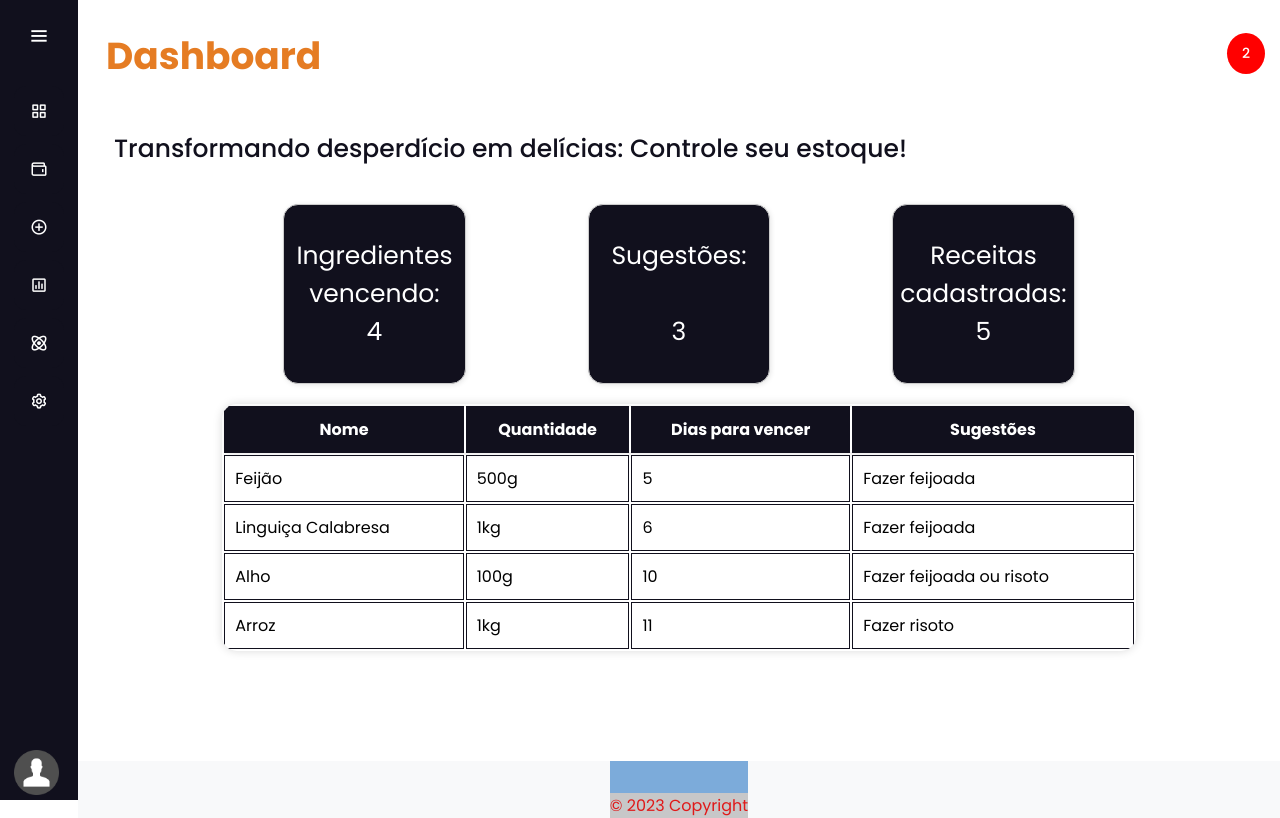
After one commit to GrupoESW/estoqueinteligente-webapp, a Flask app: page /dashboard in a window 1280 px wide. The commit adds this page. Run offline with Flask 3, Linux system fonts and the light colour scheme.

Commit message:
nova versão do dash

```diff
--- a/app/app.py
+++ b/app/app.py
@@ -11,6 +11,10 @@ def home():
 def login():
     return render_template('login.html')
 
+@app.route('/dashboard')
+def dashboard():
+    return render_template('dash.html')
+
 if __name__ == '__main__':
     port_number = 80
     app.run(debug=True, host='0.0.0.0', port=port_number)
--- /dev/null
+++ b/app/static/dashboard.css
@@ -0,0 +1,397 @@
+/* Google Font Link */
+@import url('https://fonts.googleapis.com/css2?family=Poppins:wght@200;300;400;500;600;700&display=swap');
+* {
+  margin: 0;
+  padding: 0;
+  box-sizing: border-box;
+  font-family: "Poppins" , sans-serif;
+}
+.texto-colorido {
+  padding: 10px;
+  color:#E57C23; /* Aqui você pode usar qualquer cor que desejar, como "red", "green", "#FFA500", etc. */
+}
+.sidebar{
+  position: fixed;
+  left: 0;
+  top: 0;
+  height: 100%;
+  width: 78px;
+  background: #11101D;
+  padding: 6px 14px;
+  z-index: 99;
+  transition: all 0.5s ease;
+}
+.sidebar.open{
+  width: 300px;
+}
+.sidebar .logo-details{
+  height: 60px;
+  display: flex;
+  align-items: center;
+  position: relative;
+}
+.sidebar .logo-details .icon{
+  opacity: 0;
+  transition: all 0.5s ease;
+}
+.sidebar .logo-details .logo_name{
+  color: hsl(0, 0%, 100%);
+  font-size: 20px;
+  font-weight: 600;
+  padding: 20%;
+  opacity: 0;
+  transition: all 0.5s ease;
+}
+.sidebar.open .logo-details .icon,
+.sidebar.open .logo-details .logo_name{
+  opacity: 1;
+}
+
+.sidebar .logo-details #btn{
+  position: absolute;
+  top: 50%;
+  right: 0;
+  transform: translateY(-50%);
+  font-size: 22px;
+  transition: all 0.4s ease;
+  font-size: 23px;
+  text-align: center;
+  cursor: pointer;
+  transition: all 0.5s ease;
+}
+.sidebar.open .logo-details #btn{
+  text-align: right;
+}
+.sidebar i{
+  color: #fff;
+  height: 60px;
+  min-width: 50px;
+  font-size: 28px;
+  text-align: center;
+  line-height: 60px;
+}
+.sidebar .nav-list{
+  margin-top: 20px;
+  height: 100%;
+
+}
+.sidebar li{
+  position: relative;
+  margin: 8px 0;
+  list-style: none;
+}
+.sidebar li .tooltip{
+  position: absolute;
+  top: -20px;
+  left: calc(100% + 15px);
+  z-index: 3;
+  background: #fff;
+  box-shadow: 0 5px 10px rgba(0, 0, 0, 0.3);
+  padding: 6px 12px;
+  border-radius: 4px;
+  font-size: 15px;
+  font-weight: 400;
+  opacity: 0;
+  white-space: nowrap;
+  pointer-events: none;
+  transition: 0s;
+}
+.sidebar li:hover .tooltip{
+  opacity: 1;
+  pointer-events: auto;
+  transition: all 0.4s ease;
+  top: 50%;
+  transform: translateY(-50%);
+}
+.sidebar.open li .tooltip{
+  display: none;
+}
+.sidebar input{
+  font-size: 15px;
+  color: #FFF;
+  font-weight: 400;
+  outline: none;
+  height: 50px;
+  width: 100%;
+  width: 50px;
+  border: none;
+  border-radius: 12px;
+  transition: all 0.5s ease;
+  background: #1d1b31;
+}
+.sidebar.open input{
+  padding: 0 20px 0 50px;
+  width: 100%;
+}
+.sidebar .bx-search{
+  position: absolute;
+  top: 50%;
+  left: 0;
+  transform: translateY(-50%);
+  font-size: 22px;
+  background: #1d1b31;
+  color: #FFF;
+}
+.sidebar.open .bx-search:hover{
+  background: #1d1b31;
+  color: #FFF;
+}
+.sidebar .bx-search:hover{
+  background: #FFF;
+  color: #11101d;
+}
+.sidebar li a{
+  display: flex;
+  height: 100%;
+  width: 100%;
+  border-radius: 12px;
+  align-items: center;
+  text-decoration: none;
+  transition: all 0.4s ease;
+  background: #11101D;
+}
+.sidebar li a:hover{
+  background: #FFF;
+}
+.sidebar li a .links_name{
+  color: #fff;
+  font-size: 15px;
+  font-weight: 400;
+  white-space: nowrap;
+  opacity: 0;
+  pointer-events: none;
+  transition: 0.4s;
+}
+.sidebar.open li a .links_name{
+  opacity: 1;
+  pointer-events: auto;
+}
+.sidebar li a:hover .links_name,
+.sidebar li a:hover i{
+  transition: all 0.5s ease;
+  color: #11101D;
+}
+.sidebar li i{
+  height: 50px;
+  line-height: 50px;
+  font-size: 18px;
+  border-radius: 12px;
+}
+.sidebar li.profile{
+  position: fixed;
+  height: 60px;
+  width: 78px;
+  left: 0;
+  bottom: -8px;
+  padding: 10px 14px;
+  background: #11101D;
+  transition: all 0.5s ease;
+  overflow: hidden;
+}
+.sidebar.open li.profile{
+  width: 300px;
+}
+.sidebar li .profile-details{
+  display: flex;
+  align-items: center;
+  flex-wrap: nowrap;
+}
+.sidebar li img{
+  height: 45px;
+  width: 45px;
+  object-fit: cover;
+  border-radius: 6px;
+  margin-right: 10px;
+}
+.sidebar li.profile .name,
+.sidebar li.profile .job{
+  font-size: 15px;
+  font-weight: 400;
+  color: #fff;
+  white-space: nowrap;
+}
+.sidebar li.profile .job{
+  font-size: 12px;
+}
+.sidebar .profile #log_out{
+  position: absolute;
+  top: 50%;
+  right: 0;
+  transform: translateY(-50%);
+  background: #1d1b31;
+  width: 100%;
+  height: 60px;
+  line-height: 60px;
+  border-radius: 0px;
+  transition: all 0.5s ease;
+}
+.sidebar.open .profile #log_out{
+  width: 50px;
+  background: none;
+}
+.home-section{
+  position: relative;
+  background: #ffffff;
+  min-height: 100vh;
+  top: 0;
+  left: 78px;
+  width: calc(100% - 78px);
+  transition: all 0.5s ease;
+  z-index: 2;
+}
+.sidebar.open ~ .home-section{
+  left: 300px;
+  width: calc(100% - 300px);
+}
+.home-section .text{
+  display: flex;
+  color: #11101d;
+  font-size: 25px;
+  font-weight: 500;
+  margin: 18px
+}
+@media (max-width: 420px) {
+  .sidebar li .tooltip{
+    display: none;
+  }
+}
+.home-section{
+  align-items: center;
+}
+
+
+/* CSS do footer */
+
+/* Estilos para o footer */
+.footer {
+  position: absolute;
+  bottom: 0;
+  width: 100%;
+  background-color: #f8f9fa; /* Cor de fundo do footer */
+  display: flex;
+  flex-direction: column;
+  align-items: center;
+}
+
+/* Estilos para os ícones de mídia social no footer */
+.footer .btn-floating {
+  display: flex;
+  align-items: center;
+  justify-content: center;
+  width: 40px;
+  height: 40px;
+  border-radius: 50%;
+  margin: 5px;
+  font-size: 18px;
+  text-align: center;
+}
+
+/* Estilos para o texto do footer */
+.footer .text-white {
+  color: #e01919; /* Cor do texto */
+}
+
+/* Estilos para o link no footer */
+.footer .text-white:hover {
+  color: #1b7ad8; /* Cor do texto ao passar o mouse */
+  text-decoration: none;
+}
+
+/* Estilos para a seção de mídia social no footer */
+.footer .mb-4 {
+  padding-top: 1rem;
+  padding-bottom: 1rem;
+  background-color: #7cabda; /* Cor de fundo da seção de mídia social */
+  display: flex;
+  align-items: center;
+}
+
+/* Estilos para a seção de copyright no footer */
+.footer .p-3 {
+  background-color: rgba(0, 0, 0, 0.2); /* Cor de fundo da seção de copyright */
+}
+
+/* Estilos para o link no footer */
+.footer a {
+  color: #000000; /* Cor do link */
+}
+
+/* Estilos para o link no footer quando hover */
+.footer a:hover {
+  color: #333333; /* Cor do link ao passar o mouse */
+}
+
+
+
+.notification {
+    position: absolute;
+    right: 15px;
+    top: 15px;
+    padding: 10px 15px;
+    background: red;
+    color: white;
+    border-radius: 50%;
+    font-size: 14px;
+  }
+
+  .panel {
+    width: 20%;
+    height: 180px;
+    margin: 0 auto;
+    border: 1px solid #ccc;
+    border-radius: 15px;
+    box-shadow: 1px 1px 5px rgba(0, 0, 0, .1);
+    background-color: #11101D;
+    text-align: center;
+    align-items: center;
+    display: flex;
+    justify-content: center;
+    flex-direction: column;
+    font-size: 25px;
+    color: #fff;
+  }
+
+  .panel-title .panel-value {
+    margin-bottom: 10px;
+  }
+
+  .panels {
+    display: flex;
+    flex-wrap: wrap;
+    margin: 0 auto;
+    width: 76%;
+    transition: 0.5s;
+    align-items: center;
+    justify-content: center;
+  }
+
+  .table {
+    display: flex;
+    flex-wrap: wrap;
+    margin: 0 auto;
+    width: 76%;
+    transition: 0.5s;
+    align-items: center;
+    justify-content: center;
+  }
+
+  .rounded-table {
+    border-radius: 15px;
+    overflow: hidden;
+    box-shadow: 0 0 10px rgba(0,0,0,0.15);
+    margin-top: 20px;
+    width: 100%;
+  }
+
+  .rounded-table th, .rounded-table td {
+    padding: 10px;
+    border: 1px solid #11101D;
+  }
+
+  .rounded-table thead {
+    border: 1px solid #11101D;
+    border-radius: 5px;
+    box-shadow: 1px 1px 5px rgba(0, 0, 0, .1);
+    background-color: #11101D;
+    color: #fff;
+  }
--- /dev/null
+++ b/app/templates/dash.html
@@ -0,0 +1,206 @@
+<!DOCTYPE html>
+<!-- Created by CodingLab |www.youtube.com/CodingLabYT-->
+<html lang="en" dir="ltr">
+  <head>
+    <meta charset="UTF-8">
+    <title> Responsive Sidebar Menu  | Meta Milionári </title>
+    <link rel="stylesheet" href="{{ url_for('static', filename='dashboard.css') }}">
+    <!-- Boxicons CDN Link -->
+     <link href='https://unpkg.com/boxicons@2.0.7/css/boxicons.min.css' rel='stylesheet'>
+     <meta name="viewport" content="width=device-width, initial-scale=1.0">
+     <link rel="stylesheet" href="https://cdnjs.cloudflare.com/ajax/libs/font-awesome/6.0.0-beta3/css/all.min.css">
+   </head>
+<body>
+
+  <div class="sidebar">
+
+    <div class="logo-details">
+
+        <div class="logo_name">&nbsp;&nbsp;&nbsp;DISPENSA INTELIGENTE</div>
+
+        <i class='bx bx-menu' id="btn" ></i>
+    </div>
+
+
+    <ul class="nav-list">
+   <!--  <li>
+          <i class='bx bx-search' ></i>
+         <input type="text" placeholder="Search...">
+         <span class="tooltip">Buscar...</span>
+      </li> -->
+
+
+      <li>
+        <a href="#">
+          <i class='bx bx-grid-alt'></i>
+          <span class="links_name">Dashboard</span>
+        </a>
+         <span class="tooltip">Dashboard</span>
+      </li>
+      <li>
+       <a href="#">
+         <i class='bx bx-wallet' ></i>
+         <span class="links_name">Estoque</span>
+       </a>
+       <span class="tooltip">Estoque</span>
+     </li>
+     <li>
+       <a href="#">
+         <i class='bx bx-plus-circle' ></i>
+         <span class="links_name">Receitas</span>
+       </a>
+       <span class="tooltip">Receitas</span>
+     </li>
+     <li>
+       <a href="#">
+         <i class='bx bx-bar-chart-square' ></i>
+         <span class="links_name">Sugestões</span>
+       </a>
+       <span class="tooltip">Sugestões</span>
+     </li>
+     <li>
+       <a href="#">
+         <i class='bx bx-atom' ></i>
+         <span class="links_name">Alertas</span>
+       </a>
+       <span class="tooltip">Alertas</span>
+     </li>
+     <li>
+       <a href="#">
+         <i class='bx bx-cog' ></i>
+         <span class="links_name">Configurações</span>
+       </a>
+       <span class="tooltip">Configurações</span>
+     </li>
+
+     <br><br><br><br>
+
+
+
+     <li class="profile">
+         <div class="profile-details">
+           <img src="{{ url_for('static', filename='user.png') }}" alt="profileImg">
+           <div class="name_job">
+             <div class="name">&nbsp;&nbsp;&nbsp; Usuário Fulano</div>
+             <div class="job">&nbsp;&nbsp;&nbsp;Id: 123456789</div>
+           </div>
+         </div>
+     </li>
+    </ul>
+  </div>
+  <section class="home-section">
+
+</div>
+  <div class="text">
+    <h1 class="texto-colorido">Dashboard</h1>
+  </div>
+  <div class="text">
+    <p class="text">Transformando desperdício em delícias: Controle seu estoque!</p>
+    <span class="notification">2</span>
+  </div>
+  <div class="panels">
+  <div class="panel">
+    <div class="panel-title">Ingredientes vencendo:</div>
+    <div class="panel-value">4</div>
+  </div>
+
+  <div class="panel">
+    <div class="panel-title">Sugestões:</div>
+    <br><div class="panel-value">3</div>
+  </div>
+
+  <div class="panel">
+    <div class="panel-title">Receitas cadastradas:</div>
+    <div class="panel-value">5</div>
+  </div>
+</div>
+<div class="table">
+      <table class="rounded-table">
+        <thead>
+           <tr>
+              <th>Nome</th>
+              <th>Quantidade</th>
+              <th>Dias para vencer</th>
+              <th>Sugestões</th>
+           </tr>
+        </thead>
+        <tbody>
+           <tr>
+              <td>Feijão</td>
+              <td>500g</td>
+              <td>5</td>
+              <td>Fazer feijoada</td>
+           </tr>
+           <tr>
+              <td>Linguiça Calabresa</td>
+              <td>1kg</td>
+              <td>6</td>
+              <td>Fazer feijoada</td>
+           </tr>
+           <tr>
+            <td>Alho</td>
+            <td>100g</td>
+            <td>10</td>
+            <td>Fazer feijoada ou risoto</td>
+         </tr>
+         <tr>
+            <td>Arroz</td>
+            <td>1kg</td>
+            <td>11</td>
+            <td>Fazer risoto</td>
+         </tr>
+        </tbody>
+      </table>
+
+    </div>
+
+
+      </div>
+
+    <div class="container">
+       <div class="footer">
+          <footer class="bg-light text-center text-white">
+        <!-- Grid container -->
+        <div class="container p-4 pb-0">
+          <!-- Section: Social media -->
+          <section class="mb-4"></section>
+            <!-- Facebook -->
+
+        <!-- Copyright -->
+        <div class="text-center p-3" style="background-color: rgba(0, 0, 0, 0.2);">
+          © 2023 Copyright
+          <a class="text-white" href="#"></a>
+        </div>
+        <!-- Copyright -->
+      </footer>
+  </div>
+  </section>
+  <script>
+    let sidebar = document.querySelector(".sidebar");
+    let closeBtn = document.querySelector("#btn");
+    let searchBtn = document.querySelector(".bx-search");
+
+    closeBtn.addEventListener("mouseenter", ()=>{
+      sidebar.classList.toggle("open");
+      menuBtnChange();//calling the function(optional)
+    });
+
+    // following are the code to change sidebar button(optional)
+    function menuBtnChange() {
+     if(sidebar.classList.contains("open")){
+       closeBtn.classList.replace("bx-menu", "bx-menu-alt-right","texto-colorido");//replacing the iocns class
+     }else {
+       closeBtn.classList.replace("bx-menu-alt-right","bx-menu","texto-colorido");//replacing the iocns class
+     }
+    }
+    </script>
+
+</body>
+
+
+
+<script src="https://cdnjs.cloudflare.com/ajax/libs/jquery/3.6.0/jquery.min.js"></script>
+<script src="https://cdnjs.cloudflare.com/ajax/libs/font-awesome/6.0.0-beta3/js/all.min.js"></script>
+
+</body>
+</html>
```
Also changed, not shown: app/static/estilo.css (+22 -5 lines), app/templates/index.html (+19 -23 lines), app/static/user.png (added).
